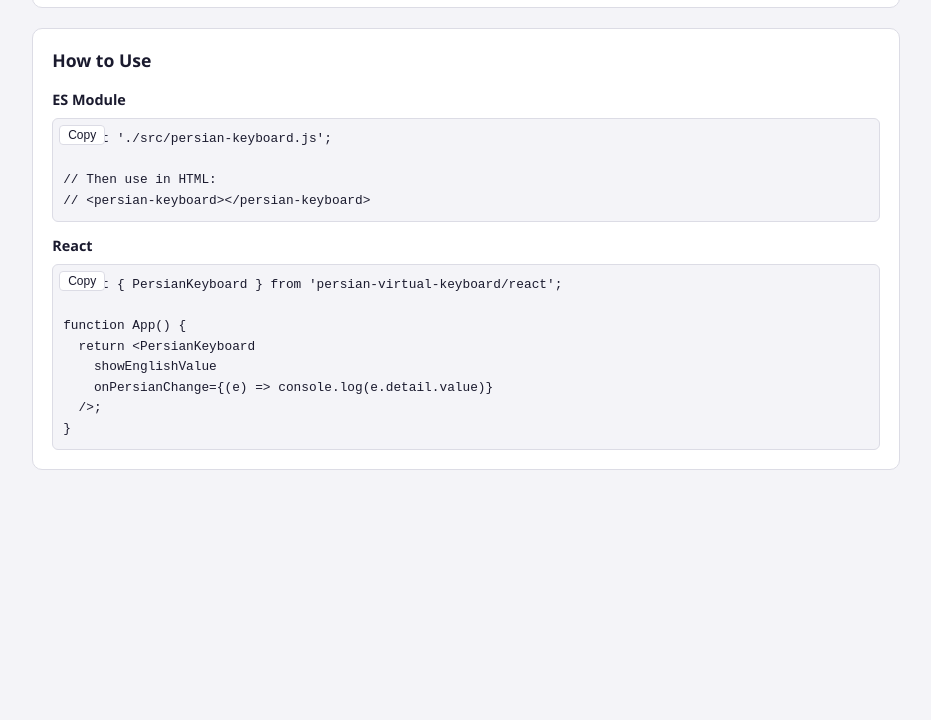
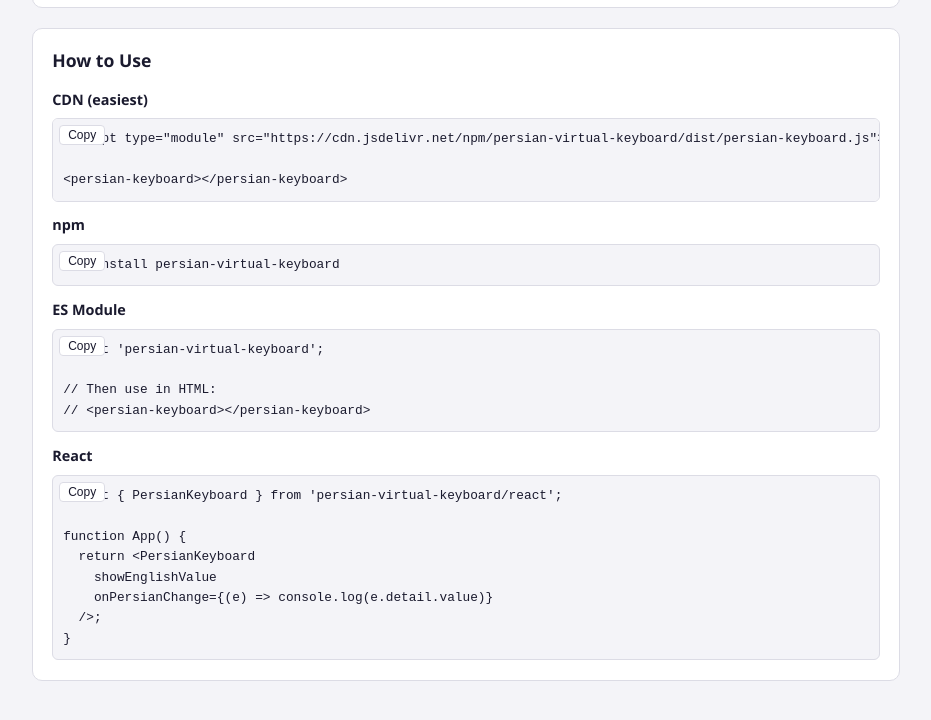
Before and after one commit to navidkashani/persian-virtual-keyboard, a website built with Vite: page index.html in a window 1280 px wide. Shown: the part 3285-4005 px from the top of the page, without its empty margins (174-1105 px from the left). Before the commit the page ends 3806 px from the top, so only its background shows below. Built offline with nearby package versions, Linux system fonts and the light colour scheme.

Commit message:
Add CDN and npm install snippets to demo How to Use section

```diff
--- a/index.html
+++ b/index.html
@@ -411,10 +411,24 @@
   <div class="card">
     <h2>How to Use</h2>
 
+    <h3>CDN (easiest)</h3>
+    <div class="code-block">
+      <button class="copy-btn" onclick="copyCode(this)">Copy</button>
+      <pre>&lt;script type="module" src="https://cdn.jsdelivr.net/npm/persian-virtual-keyboard/dist/persian-keyboard.js"&gt;&lt;/script&gt;
+
+&lt;persian-keyboard&gt;&lt;/persian-keyboard&gt;</pre>
+    </div>
+
+    <h3>npm</h3>
+    <div class="code-block">
+      <button class="copy-btn" onclick="copyCode(this)">Copy</button>
+      <pre>npm install persian-virtual-keyboard</pre>
+    </div>
+
     <h3>ES Module</h3>
     <div class="code-block">
       <button class="copy-btn" onclick="copyCode(this)">Copy</button>
-      <pre>import './src/persian-keyboard.js';
+      <pre>import 'persian-virtual-keyboard';
 
 // Then use in HTML:
 // &lt;persian-keyboard&gt;&lt;/persian-keyboard&gt;</pre>
```
